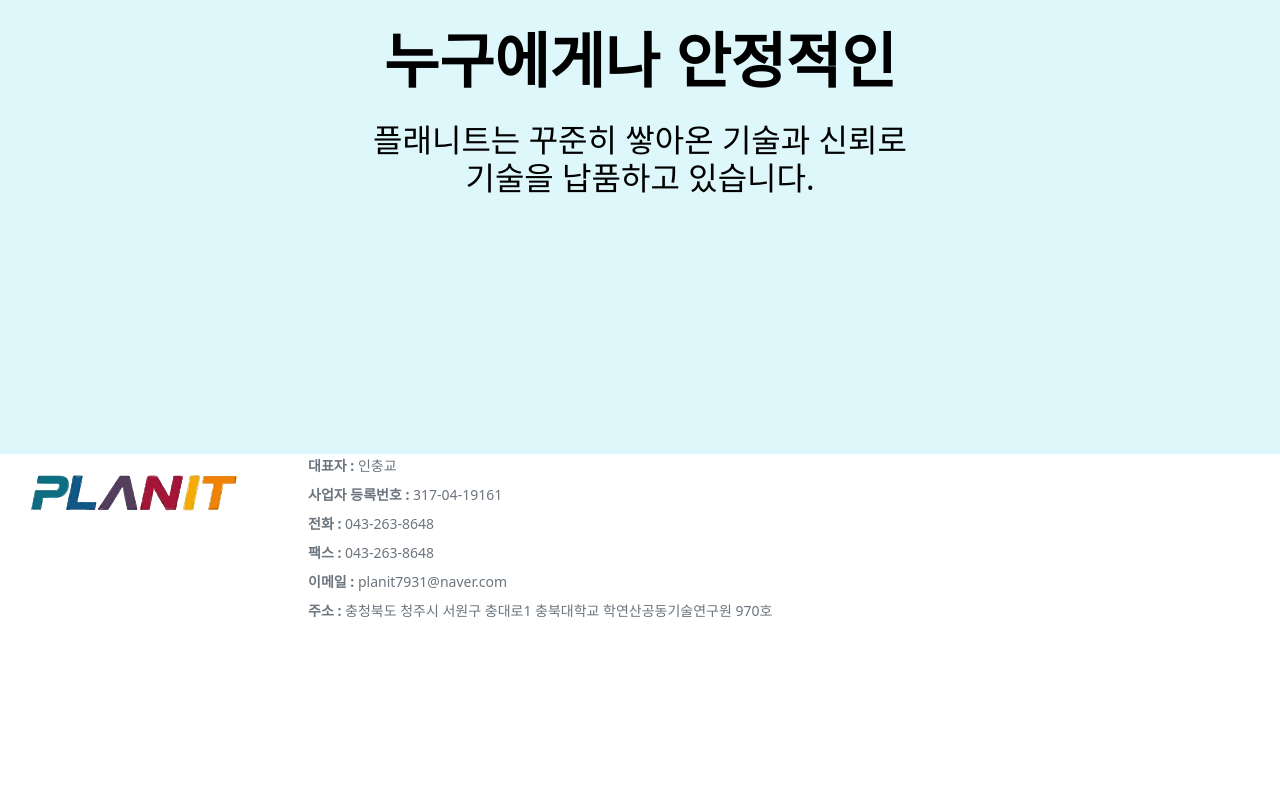
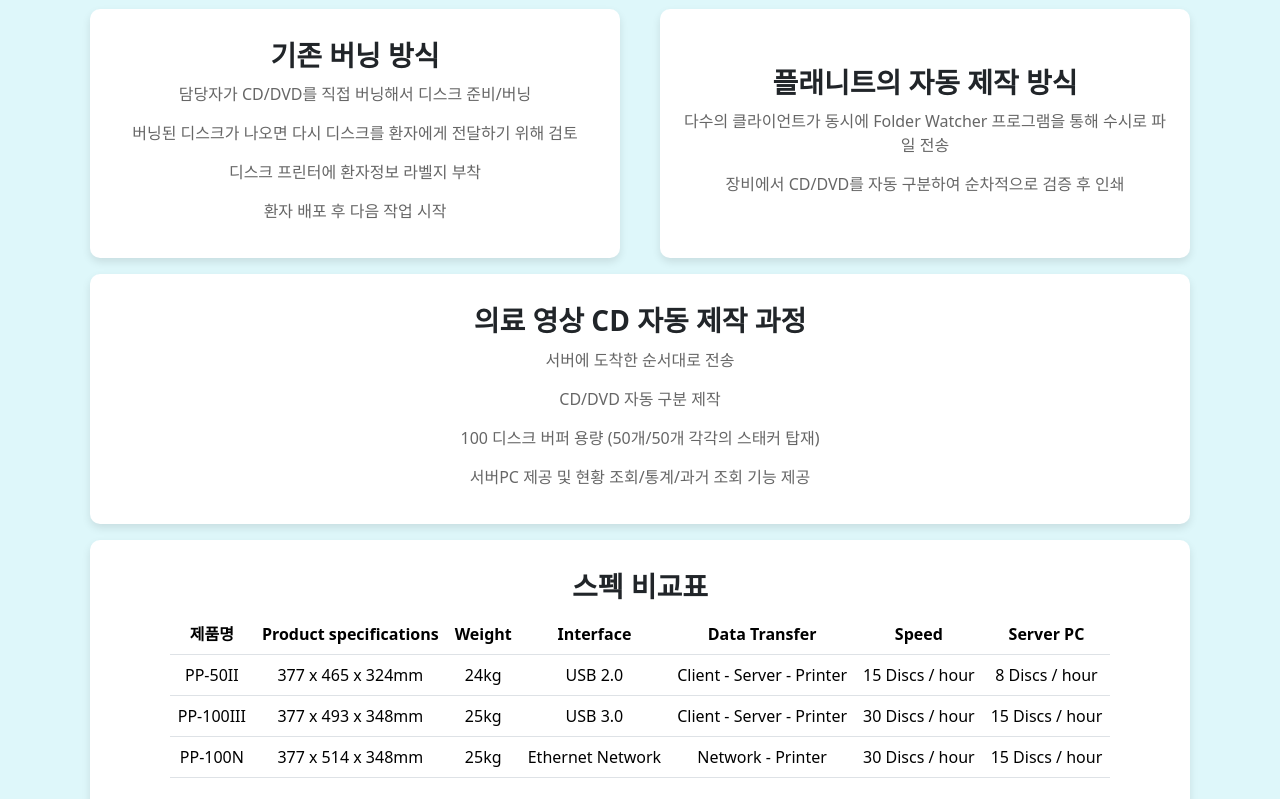
Before and after one commit to mineruking/PLANIT, a React (Create React App) app: page /product in a window 1280 px wide. Shown: the part 341-1140 px from the top of the page. Before the commit the page ends 970 px from the top, so only its background shows below. Built offline with nearby package versions, Linux system fonts and the light colour scheme; the HTML template or start-up script is replaced by a standard one.

Commit message:
내용 추가

```diff
--- a/src/Pages/Menu/AboutProduct.jsx
+++ b/src/Pages/Menu/AboutProduct.jsx
@@ -28,6 +28,88 @@
             </h2>
           </div>
         </div>
+        <div className='AboutPItemContainer'>
+          <Container>
+            <Row className="gx-4 gy-4"> {/* gx-4와 gy-4 클래스를 사용하여 Col 간의 간격 조정 */}
+              <Col className="AboutP-item">
+                <div className="AboutP-content">
+                  <h2><strong>기존 버닝 방식</strong></h2>
+                  <p>담당자가 CD/DVD를 직접 버닝해서 디스크 준비/버닝</p>
+                  <p>버닝된 디스크가 나오면 다시 디스크를 환자에게 전달하기 위해 검토</p>
+                  <p>디스크 프린터에 환자정보 라벨지 부착</p>
+                  <p>환자 배포 후 다음 작업 시작</p>
+                </div>
+              </Col>
+              <Col className="AboutP-item">
+                <div className="AboutP-content">
+                  <h2><strong>플래니트의 자동 제작 방식</strong></h2>
+                  <p>다수의 클라이언트가 동시에 Folder Watcher 프로그램을 통해 수시로 파일 전송</p>
+                  <p>장비에서 CD/DVD를 자동 구분하여 순차적으로 검증 후 인쇄</p>
+                </div>
+              </Col>
+            </Row>
+            <Row className="gx-4 gy-4">
+              <Col className="AboutP-item">
+                <div className="AboutP-content">
+                  <h2><strong>의료 영상 CD 자동 제작 과정</strong></h2>
+                  <p>서버에 도착한 순서대로 전송</p>
+                  <p>CD/DVD 자동 구분 제작</p>
+                  <p>100 디스크 버퍼 용량 (50개/50개 각각의 스태커 탑재)</p>
+                  <p>서버PC 제공 및 현황 조회/통계/과거 조회 기능 제공</p>
+                </div>
+              </Col>
+            </Row>
+            <Row className="gx-4 gy-4">
+              <Col className="AboutP-item">
+                <div className="AboutP-content">
+                  <h2><strong>스펙 비교표</strong></h2>
+                  <table className="table">
+                    <thead>
+                      <tr>
+                        <th>제품명</th>
+                        <th>Product specifications</th>
+                        <th>Weight</th>
+                        <th>Interface</th>
+                        <th>Data Transfer</th>
+                        <th>Speed</th>
+                        <th>Server PC</th>
+                      </tr>
+                    </thead>
+                    <tbody>
+                      <tr>
+                        <td>PP-50II</td>
+                        <td>377 x 465 x 324mm</td>
+                        <td>24kg</td>
+                        <td>USB 2.0</td>
+                        <td>Client - Server - Printer</td>
+                        <td>15 Discs / hour</td>
+                        <td>8 Discs / hour</td>
+                      </tr>
+                      <tr>
+                        <td>PP-100III</td>
+                        <td>377 x 493 x 348mm</td>
+                        <td>25kg</td>
+                        <td>USB 3.0</td>
+                        <td>Client - Server - Printer</td>
+                        <td>30 Discs / hour</td>
+                        <td>15 Discs / hour</td>
+                      </tr>
+                      <tr>
+                        <td>PP-100N</td>
+                        <td>377 x 514 x 348mm</td>
+                        <td>25kg</td>
+                        <td>Ethernet Network</td>
+                        <td>Network - Printer</td>
+                        <td>30 Discs / hour</td>
+                        <td>15 Discs / hour</td>
+                      </tr>
+                    </tbody>
+                  </table>
+                </div>
+              </Col>
+            </Row>
+          </Container>
+        </div>
       </div>
     </>
   );
--- a/src/components/AboutProduct.css
+++ b/src/components/AboutProduct.css
@@ -1,47 +1,94 @@
 body, html {
   margin: 0;
   padding: 0;
-    height: 100%;
-    width: 100%;
-    /*background-color: #def7fa !important;*/
+  height: 100%; /* 전체 높이를 사용하도록 설정 */
 }
 
-  .product-page{
+.product-page {
   background-color: #def7fa !important;
 }
 
 .aboutContainer {
   display: flex;
   flex-direction: column;
-    justify-content: center;
+  justify-content: flex-start; /* 상단 정렬로 변경 */
   align-items: center;
-    height: calc(100vh - 61px);
+  margin: 56px 0 0 0;
+  min-height: 100vh; /* 최소 높이로 설정 */
   width: 100%;
-    margin-top: 56px;
 }
 
-  .text-container {
-    text-align: center; /* 내용 가운데 정렬 */
-    height: calc(100vh - 61px);
-    width: 200%;
-    margin-top: 100px;
-    padding: 80px; /* 컨테이너에 패딩 추가 */
+.aboutContainer .text-container {
+  text-align: center;
+  width: 100%; /* 200%에서 100%로 변경 */
+  margin-top: 20px; /* 위 여백 조정 */
 }
 
-  .titletext1 {
+.aboutContainer .titletext1 {
   color: #036D83;
-    font-size: 20px; /* 글자 크기 줄임 */
+  font-size: 1.25rem; /* 20px를 rem 단위로 변경 */
 }
 
-  .Maintext {
+.aboutContainer .Maintext {
   color: black;
-    font-size: 45px; /* 글자 크기 줄임 */
+  font-size: 2.8125rem; /* 45px를 rem 단위로 변경 */
   font-weight: bold;
+  margin-bottom: 20px; /* 아래 여백 조정 */
 }
 
 .footerText {
   text-align: center;
   margin-top: 50px;
-    font-size: 0.9em;
+  font-size: 0.9rem;
   color: #666;
 }
+
+.AboutP-item {
+  display: flex;
+  justify-content: center;
+  align-items: center;
+  flex-direction: column;
+  background-color: #fff;
+  border-radius: 10px;
+  box-shadow: 0 4px 8px rgba(0, 0, 0, 0.1);
+  padding: 20px;
+  margin: 20px; /* 위아래 여백 조정 */
+  text-align: center;
+  width: 100%; /* 600px에서 100%로 변경 */
+}
+
+.AboutPItemContainer {
+  width: 100%;
+  padding: 0 20px; /* 좌우 여백 추가 */
+}
+
+.AboutP-item-content {
+  display: flex;
+  flex-direction: column;
+  align-items: center;
+}
+
+.AboutP-item h2 {
+  font-size: 1.75rem; /* 35px를 rem 단위로 변경 */
+  margin: 10px 0;
+}
+
+.AboutP-item p {
+  font-size: 1rem; /* 16px를 rem 단위로 변경 */
+  color: #666;
+  margin-bottom: 15px;
+}
+
+.AboutP-button {
+  background-color: #e7f3f9;
+  border: none;
+  border-radius: 5px;
+  padding: 10px 20px;
+  cursor: pointer;
+  font-size: 1rem; /* 16px를 rem 단위로 변경 */
+  color: #333;
+}
+
+.AboutP-button:hover {
+  background-color: #d6e7f0;
+}
```
Lines whose indentation alone changed are shown as unchanged.
